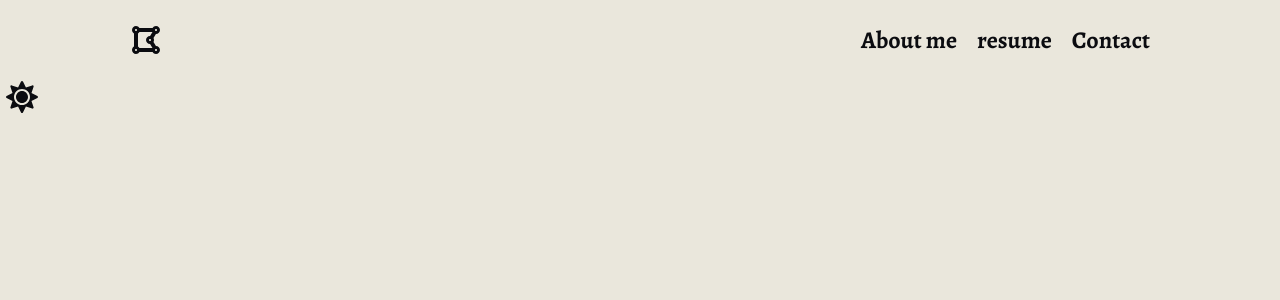
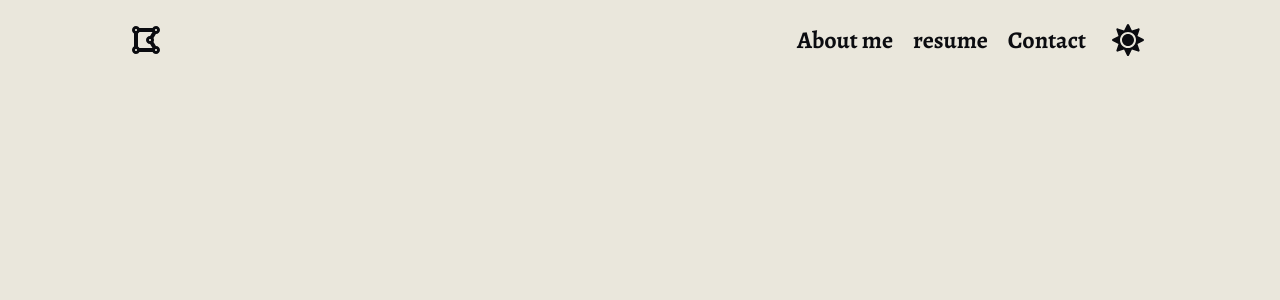
Before and after one commit to sgvasilev/sgvasilev.github.io, a React (Create React App) app: page / in a window 1280 px wide. Shown: the top 300 px of the page. Built offline with nearby package versions, Linux system fonts and the light colour scheme.

Commit message:
theme toggle done!

```diff
--- a/src/App.js
+++ b/src/App.js
@@ -7,7 +7,6 @@ import "./app.css";
 
 import Nav from "./components/Navbar";
 import { useDarkMode } from "./components/ToggleTheme/useDarkMode";
-import Toggle from "./components/ToggleTheme/Toggler";
 
 function App() {
   const [theme, themeToggler] = useDarkMode();
@@ -18,8 +17,7 @@ function App() {
       <>
         <GlobalStyles />
         <Router>
-          <Nav></Nav>
-          <Toggle theme={theme} toggleTheme={themeToggler} />
+          <Nav toggleTheme={themeToggler}></Nav>
         </Router>
       </>
     </ThemeProvider>
--- a/src/components/Navbar/HeaderElements.js
+++ b/src/components/Navbar/HeaderElements.js
@@ -87,3 +87,13 @@ export const MenuLink = styled(LinkScroll)`
     border-bottom: 3px solid #232323;
   }
 `;
+
+export const NavChangeTheme = styled.button`
+  display: flex;
+  color: inherit;
+  cursor: pointer;
+  background: transparent;
+  border: none;
+
+  transition: background 0.3s linear, color 0.3s linear;
+`;
--- a/src/components/Navbar/index.jsx
+++ b/src/components/Navbar/index.jsx
@@ -1,5 +1,5 @@
 import React from "react";
-import { FaBars, FaDrawPolygon } from "react-icons/fa";
+import { FaBars, FaSun, FaDrawPolygon } from "react-icons/fa";
 import {
   Navbar,
   NavbarContainer,
@@ -8,9 +8,10 @@ import {
   MenuMobile,
   MenuItem,
   MenuLink,
+  NavChangeTheme,
 } from "./HeaderElements";
 
-const Nav = () => {
+const Nav = ({ toggleTheme }) => {
   return (
     <>
       <Navbar>
@@ -31,6 +32,9 @@ const Nav = () => {
             <MenuItem>
               <MenuLink to="contact">Contact</MenuLink>
             </MenuItem>
+            <NavChangeTheme onClick={toggleTheme}>
+              <FaSun size={32} style={{ fill: "", background: "inherit" }} />
+            </NavChangeTheme>
           </MenuMobile>
         </NavbarContainer>
       </Navbar>
--- a/src/components/ToggleTheme/Toggler.elements.js
+++ b/src/components/ToggleTheme/Toggler.elements.js
@@ -2,7 +2,6 @@ import styled from "styled-components";
 
 export const NavChangeTheme = styled.button`
   display: flex;
-
   color: inherit;
   cursor: pointer;
   background: transparent;
```
